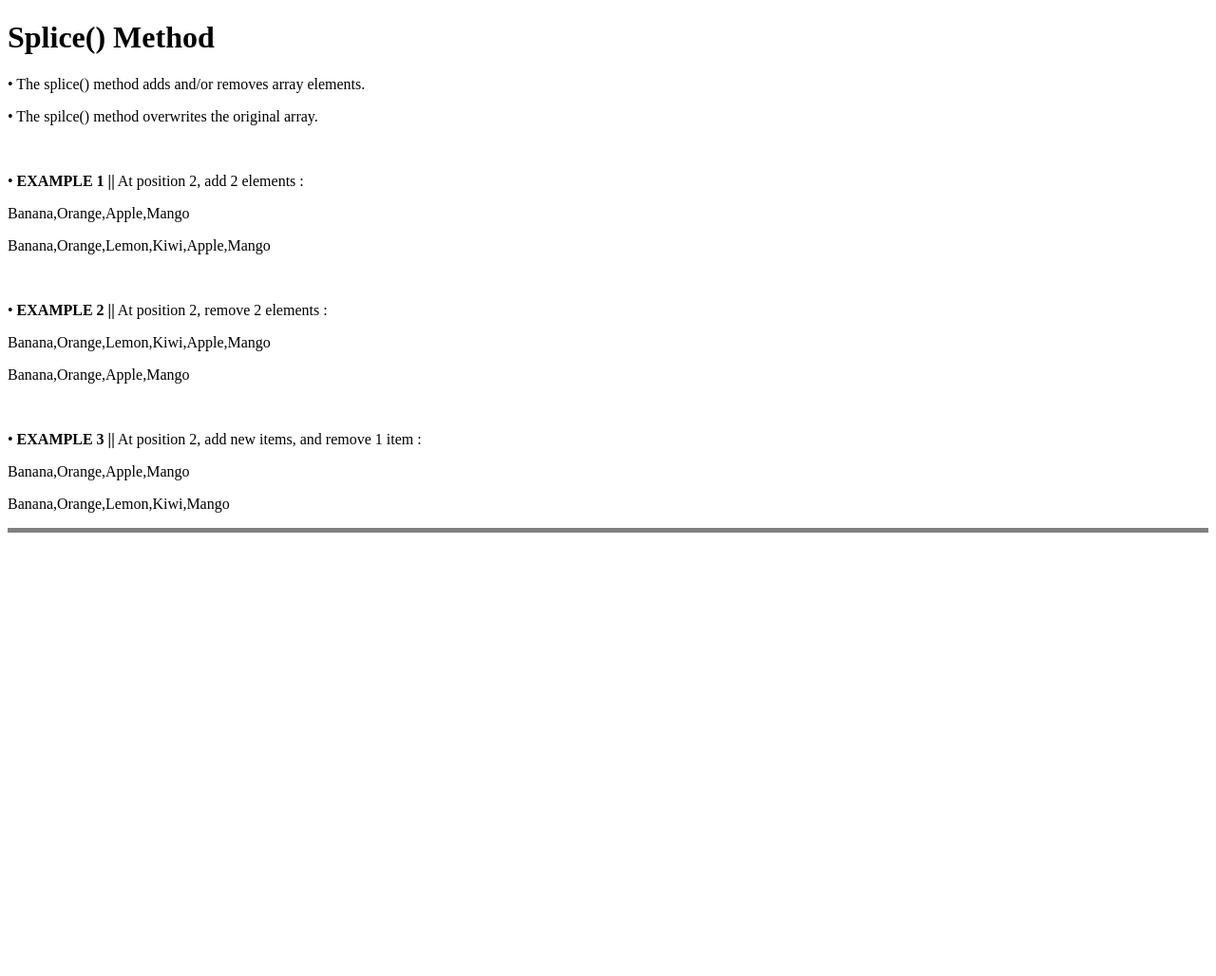
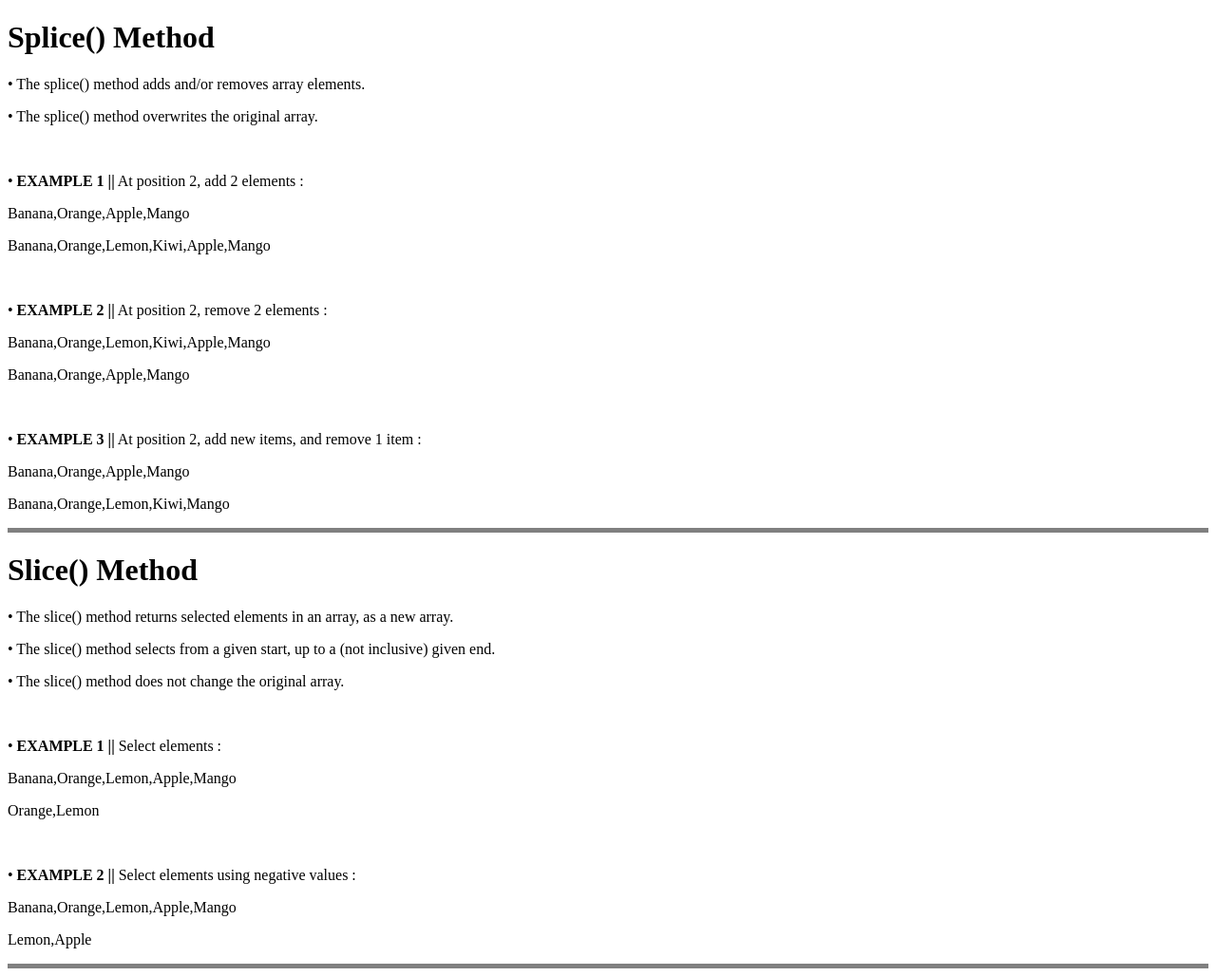
Before and after one commit to shubham2o/Array-Cardio-Day-2, a plain HTML site: page Doubts/doubts.html in a window 1280 px wide. Shown: the whole page at 95% size. Before the commit the page ends 800 px from the top, so only its background shows below. Drawn offline with Linux system fonts and the light colour scheme; files that its build step writes are made by us from their sources.

Commit message:
Slice() Method added and doubts completed

```diff
--- a/Doubts/doubts.html
+++ b/Doubts/doubts.html
@@ -13,7 +13,7 @@
     <!-- Splice() Method -->
     <h1>Splice() Method</h1>
     <p>• The splice() method adds and/or removes array elements.</p>
-    <p>• The spilce() method overwrites the original array.</p>
+    <p>• The splice() method overwrites the original array.</p>
     <br>
 
     <!-- EXAMPLE 1 || -->
@@ -37,6 +37,29 @@
     <p id="splice6"></p>
     <hr size="5" noshade>
 
+
+    <!-- Slice() Method -->
+    <h1>Slice() Method</h1>
+    <p>• The slice() method returns selected elements in an array, as a new array.</p>
+    <p>• The slice() method selects from a given start, up to a (not inclusive) given end.</p>
+    <p>• The slice() method does not change the original array.</p>
+    <br>
+
+    <!-- EXAMPLE 1 || -->
+    <p>• <strong>EXAMPLE 1 ||</strong>
+        Select elements :</p>
+    <p id="slice1"></p>
+    <p id="slice2"></p>
+    <br>
+
+    <!-- EXAMPLE 2 || -->
+    <p>• <strong>EXAMPLE 2 ||</strong>
+        Select elements using negative values :</p>
+    <p id="slice3"></p>
+    <p id="slice4"></p>
+    <hr size="5" noshade>
+
+
     <script src="doubts.js"></script>
 </body>
 
--- a/Doubts/doubts.js
+++ b/Doubts/doubts.js
@@ -20,3 +20,21 @@ document.getElementById("splice5").innerHTML = fruits;
 
 fruits.splice(2, 1, "Lemon", "Kiwi");
 document.getElementById("splice6").innerHTML = fruits;
+
+
+
+// Slice() Method
+const fruitSlice = ["Banana", "Orange", "Lemon", "Apple", "Mango"];
+
+// EXAMPLE 1
+document.getElementById("slice1").innerHTML = fruitSlice;
+
+const citrus = fruitSlice.slice(1, 3);
+document.getElementById("slice2").innerHTML = citrus;
+
+
+// EXAMPLE 2
+document.getElementById("slice3").innerHTML = fruitSlice;
+
+const myBest = fruitSlice.slice(-3, -1);
+document.getElementById("slice4").innerHTML = myBest;
```
